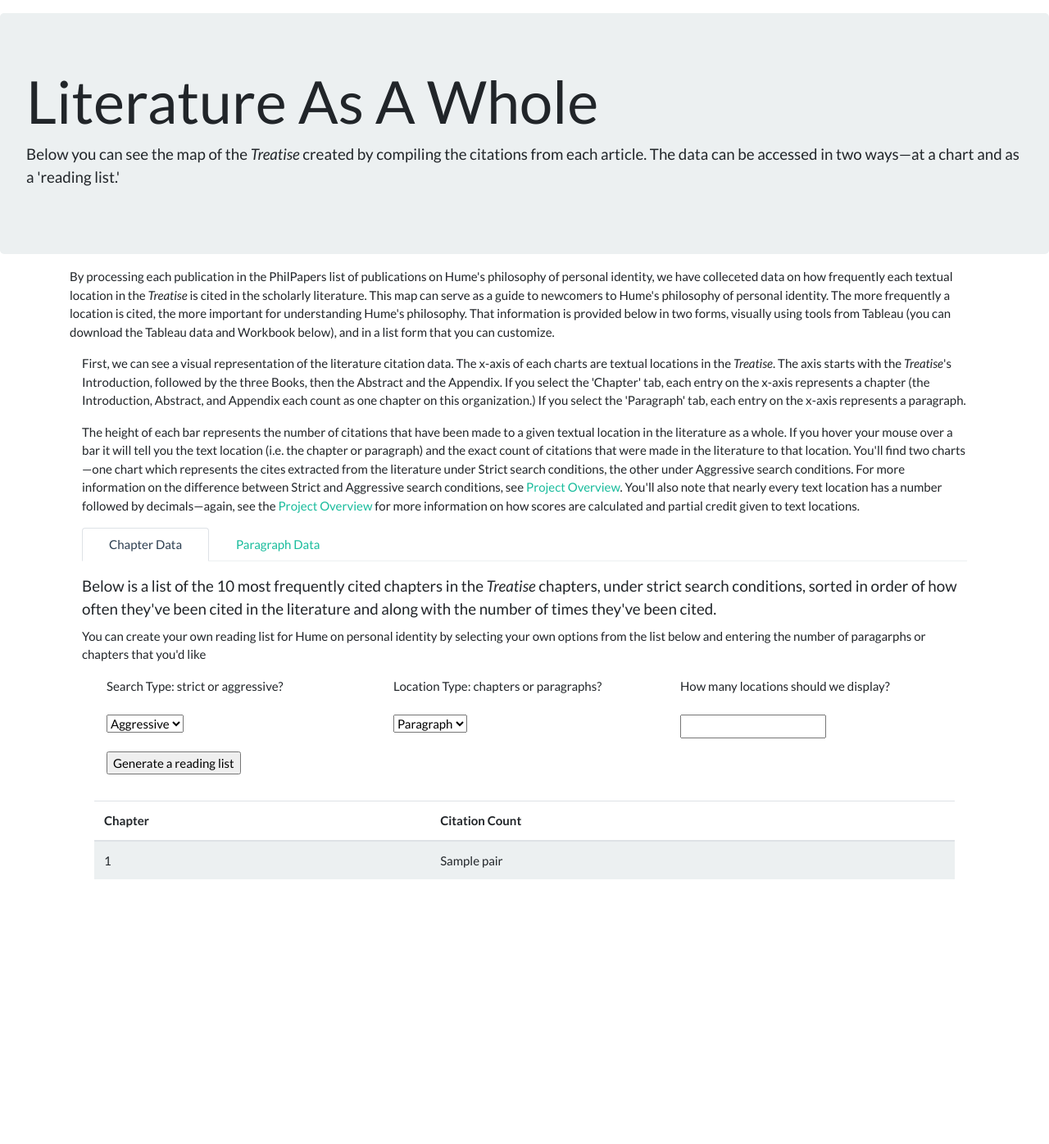
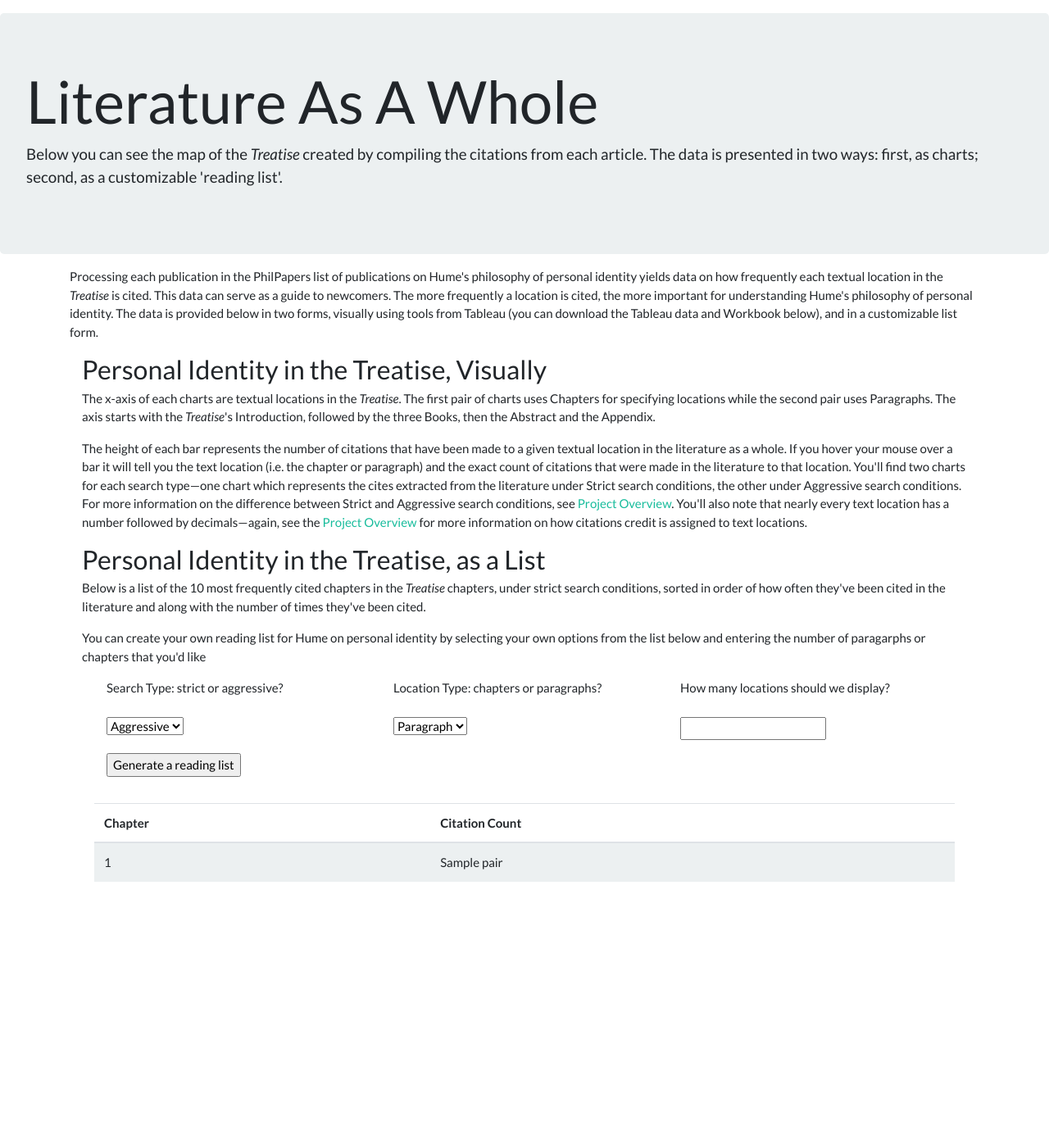
Before and after one commit to mattpriselac/Single-File-Processing-for-Hume-Project, a Flask app: template app/templates/literature.html in a window 1280 px wide. Shown: the part 71-1467 px from the top of the page at 82% size. Before the commit the page ends 1144 px from the top, so only its background shows below. Run offline with Flask 2, Linux system fonts and the light colour scheme; the template is opened without the code that fills it: values that come from a table or form of the project are taken from there, most other values are stand-ins (such as "Sample title", 1, 10 or a date in 2020); parts of the project's set-up code (start-up, migrations or seed data) failed here and were passed over; some libraries are stand-ins or nearby versions.

Commit message:
Cleaning up Lit overview and links in text locations

```diff
--- a/app/routes.py
+++ b/app/routes.py
@@ -10,10 +10,6 @@ from functions_and_classes.comparisons import generateCompData
 from functions_and_classes.display_only_ops import generateListOfCites, df_cns
 from functions_and_classes.lit_level_operations import locationFrequency
 from app.forms import readingListForm
-
-
-
-
 bookdict={'0':'Introduction', '1':'Book I', '2':'Book II', '3':'Book III', 'Abs':'Abstract', 'App':'Appendix'}
 
 
--- a/app/templates/literature.html
+++ b/app/templates/literature.html
@@ -4,37 +4,27 @@
 
 <div class="jumbotron my-3">
   <h2 class="display-3">Literature As A Whole</h2>
-  <p class="lead">Below you can see the map of the <i>Treatise</i> created by compiling the citations from each article. The data can be accessed in two ways—at a chart and as a 'reading list.'</p>
+  <p class="lead">Below you can see the map of the <i>Treatise</i> created by compiling the citations from each article. The data is presented in two ways: first, as charts; second, as a customizable 'reading list'.</p>
 </div>
 
 <div class='container my-3'>
   <p>
-    By processing each publication in the PhilPapers list of publications on Hume's philosophy of personal identity, we have colleceted data on how frequently each textual location in the <i>Treatise</i> is cited in the scholarly literature. This map can serve as a guide to newcomers to Hume's philosophy of personal identity. The more frequently a location is cited, the more important for understanding Hume's philosophy. That information is provided below in two forms, visually using tools from Tableau (you can download the Tableau data and Workbook below), and in a list form that you can customize.
+    Processing each publication in the PhilPapers list of publications on Hume's philosophy of personal identity yields data on how frequently each textual location in the <i>Treatise</i> is cited. This data can serve as a guide to newcomers. The more frequently a location is cited, the more important for understanding Hume's philosophy of personal identity. The data is provided below in two forms, visually using tools from Tableau (you can download the Tableau data and Workbook below), and in a customizable list form.
   </p>
 </div>
 
 <div class='container my-3'>
-  <div class='container'>
+  <div class='container my-2'>
+    <h3 class='my-1'>Personal Identity in the Treatise, Visually</h3>
     <p>
-      First, we can see a visual representation of the literature citation data. The x-axis of each charts are textual locations in the <i>Treatise</i>. The axis starts with the <i>Treatise</i>'s Introduction, followed by the three Books, then the Abstract and the Appendix. If you select the 'Chapter' tab, each entry on the x-axis represents a chapter (the Introduction, Abstract, and Appendix each count as one chapter on this organization.) If you select the 'Paragraph' tab, each entry on the x-axis represents a paragraph.
+      The x-axis of each charts are textual locations in the <i>Treatise</i>. The first pair of charts uses Chapters for specifying locations while the second pair uses Paragraphs. The axis starts with the <i>Treatise</i>'s Introduction, followed by the three Books, then the Abstract and the Appendix.
     </p>
     <p>
-      The height of each bar represents the number of citations that have been made to a given textual location in the literature as a whole. If you hover your mouse over a bar it will tell you the text location (i.e. the chapter or paragraph) and the exact count of citations that were made in the literature to that location. You'll find two charts—one chart which represents the cites extracted from the literature under Strict search conditions, the other under Aggressive search conditions. For more information on the difference between Strict and Aggressive search conditions, see <a class='link' href='{{ url_for("project") }}'>Project Overview</a>. You'll also note that nearly every text location has a number followed by decimals—again, see the <a class='link' href='{{ url_for("project") }}'>Project Overview</a> for more information on how scores are calculated and partial credit given to text locations.
+      The height of each bar represents the number of citations that have been made to a given textual location in the literature as a whole. If you hover your mouse over a bar it will tell you the text location (i.e. the chapter or paragraph) and the exact count of citations that were made in the literature to that location. You'll find two charts for each search type—one chart which represents the cites extracted from the literature under Strict search conditions, the other under Aggressive search conditions. For more information on the difference between Strict and Aggressive search conditions, see <a class='link' href='{{ url_for("project") }}'>Project Overview</a>. You'll also note that nearly every text location has a number followed by decimals—again, see the <a class='link' href='{{ url_for("project") }}'>Project Overview</a> for more information on how citations credit is assigned to text locations.
     </p>
   </div>
-  <div class='container'>
-    <ul class="nav nav-tabs">
-      <li class="nav-item">
-        <a class="nav-link active" data-toggle="tab" href="#chapter">Chapter Data</a>
-      </li>
-      <li class="nav-item">
-        <a class="nav-link" data-toggle="tab" href="#paragraph">Paragraph Data</a>
-      </li>
-    </ul>
 
-    <div id="myTabContent" class="tab-content">
-      <div class='tab-pane fade active show' id='paragraph'>
-        <div class='container'>
+  <div class='container-fluid my-3'>
     <div class='tableauPlaceholder' id='viz1593293755808' style='position: relative'>
       <noscript>
         <a href='#'>
@@ -67,10 +57,7 @@
         var scriptElement = document.createElement('script');
         scriptElement.src = 'https://public.tableau.com/javascripts/api/viz_v1.js';                    vizElement.parentNode.insertBefore(scriptElement, vizElement);
     </script>
-        </div>
-      </div>
-      <div class='tab-pane fade' id='chapter'>
-        <div class='container'>
+
     <div class='tableauPlaceholder' id='viz1593294031435' style='position: relative'>
       <noscript>
         <a href='#'>
@@ -106,19 +93,17 @@
   </div>
 </div>
 
-  </div>
-
-</div>
-
 <div class='container my-3'>
   <!-- Reading List,  default Strict, Chapter, 10 chapters-->
-  <p class='lead my-2'>
+  <div class='container my-2'>
+    <h3 class='my-1'>Personal Identity in the Treatise, as a List</h3>
+    <p>
       Below is a list of the 10 most frequently cited chapters in the <i>Treatise</i> chapters, under strict search conditions, sorted in order of how often they've been cited in the literature and along with the number of times they've been cited.
     </p>
     <p>
       You can create your own reading list for Hume on personal identity by selecting your own options from the list below and entering the number of paragarphs or chapters that you'd like
     </p>
-  <div class='container my-2'>
+  <div class='container my-3'>
     <form action="" method="post" novalidate>
       {{ form.hidden_tag() }}
       <div class='container'>
--- a/functions_and_classes/lit_level_operations.py
+++ b/functions_and_classes/lit_level_operations.py
@@ -83,6 +83,6 @@ def locationFrequency(location, df):
     out_list = []
 
     for article in csloc_series.index:
-        out_list.append((file_to_title_dict[article], round(csloc_series.loc[article],3)))
+        out_list.append((article, file_to_title_dict[article], round(csloc_series.loc[article],3)))
 
     return out_list
```
Also changed, not shown: app/templates/bookLitDisplay.html (+4 -4 lines), app/templates/chapLitDisplay.html (+4 -4 lines), app/templates/paraLitDisplay.html (+4 -4 lines), app/templates/sectLitDisplay.html (+4 -4 lines). Lines whose indentation alone changed are shown as unchanged.
